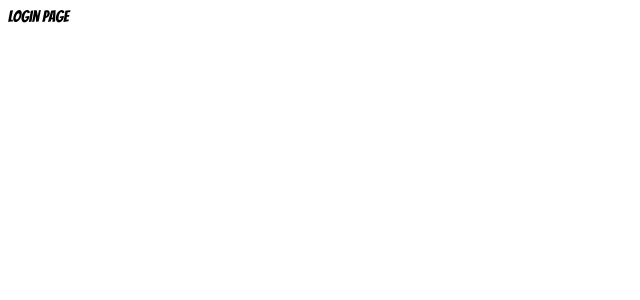
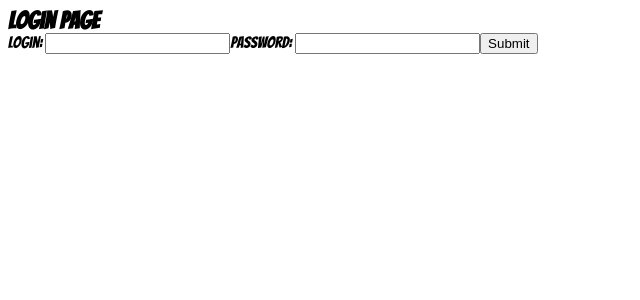
Before and after one commit to Naydens/rental-films, a React (Create React App) app: page /login in a window 1280 px wide. Shown: the top 300 px of the page, without its empty margins (0-640 px from the left). Built offline with nearby package versions, Linux system fonts and the light colour scheme.

Commit message:
Login Page started

```diff
--- a/src/App.js
+++ b/src/App.js
@@ -9,9 +9,7 @@ import ProtectedRoute from "./components/ProtectedRoute";
 export const UserContext = React.createContext();
 
 export default function App() {
-  const user = {
-    name: 'Bob'
-  };
+  const user = null;
 
   return (
     <UserContext.Provider value={user}>
--- a/src/pages/LoginPage.js
+++ b/src/pages/LoginPage.js
@@ -1,7 +1,25 @@
 import React from "react";
+import { useForm } from "react-hook-form";
 
 const LoginPage = () => {
-  return <div>Login Page</div>;
+  const { register, handleSubmit } = useForm();
+
+  function s(data) {
+    // backend
+    if (data.login === 'admin' && data.password === '123') {
+      console.log('Вы залогинены')
+    }
+    // backend
+  }
+
+  return <div>
+    <h2>Login Page</h2>
+    <form onSubmit={handleSubmit(s)}>
+      <label>Login: <input name="login" ref={register({ required: true })} /></label>
+      <label>Password: <input name="password" type="password" ref={register} /></label>
+      <button>Submit</button>
+    </form>
+  </div>;
 };
 
 export default LoginPage;
```
